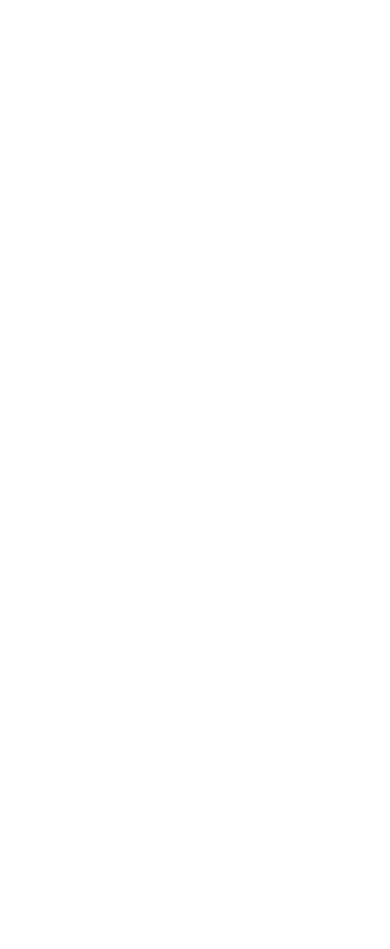
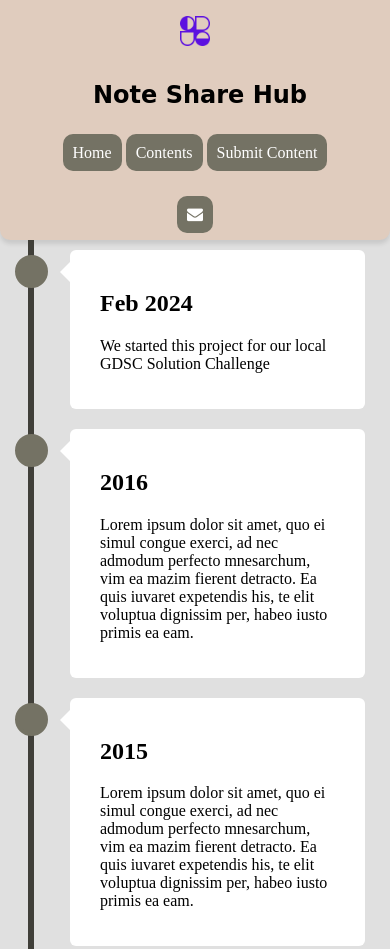
Before and after one commit to furkanunsalan/note-share-hub, a website: page roadmap.html in a window 390 px wide. Shown: the top 949 px of the page. Before the commit the page ends 844 px from the top, so only its background shows below. Drawn offline with nearby package versions, Linux system fonts and the light colour scheme.

Commit message:
Animations + Roadmap Page
Animate.css library added
Animated current pages
Roadmap page structure is done
Added .gitignore

```diff
--- a/css_files/roadmap.css
+++ b/css_files/roadmap.css
@@ -0,0 +1,247 @@
+* {
+    box-sizing: border-box;
+  }
+
+body {
+  background-color: #e0e0e0;
+  margin: auto;
+}
+
+/*NAVBAR START*/
+
+.navbar {
+  display: grid;
+  grid-template-columns: 25% 50% 25%;
+  text-align: center;
+  background-color: #e0ccbe;
+  border-radius: 0 0 10px 10px;
+  box-shadow: 0 4px 4px rgba(0, 0, 0, 0.1); /* Add minimal box shadow */
+}
+
+.navbar ul li {
+  text-align: center;
+  display: inline;
+  padding: 10px;
+  background-color: #747264;
+  border-radius: 10px;
+  color: #ffffff;
+}
+
+.navbar ul {
+  margin-top: auto;
+  margin-bottom: auto;
+}
+
+a {
+  text-decoration: none;
+  color: #ffffff;
+}
+
+.logo {
+  width: 40px;
+  height: 40px;
+  padding: 10px;
+  margin-top: auto;
+  margin-bottom: auto;
+  margin-right: 0;
+  margin-left: auto;
+}
+
+.project-name {
+  margin-left: 10px;
+  font-family: "Bradley Hand", cursive;
+}
+
+.left-side {
+  display: grid;
+  grid-template-columns: 50% 50%;
+}
+
+.middle {
+  margin-top: auto;
+  margin-bottom: auto;
+}
+
+.right-side {
+  margin-left: auto;
+  margin-right: 10px;
+  margin-top: auto;
+  margin-bottom: auto;
+}
+
+.navbar ul li.active {
+  background-color: #3c3633;
+}
+
+.navbar ul li:hover {
+  background-color: #695e59;
+}
+
+@media screen and (max-width: 600px) {
+  .navbar {
+    display: grid;
+    grid-template-columns: 100%;
+    text-align: center;
+    background-color: #e0ccbe;
+    border-radius: 0 0 10px 10px;
+    height: 15em;
+  }
+
+  .logo {
+    width: 50px;
+    height: 50px;
+    padding: 10px;
+    margin: auto;
+  }
+  .left-side {
+    display: grid;
+    grid-template-columns: 100%;
+  }
+
+  .middle {
+    margin-top: -2px;
+  }
+
+  .right-side {
+    margin-left: auto;
+    margin-right: auto;
+    margin-top: auto;
+    margin-bottom: auto;
+  }
+
+  .contact {
+    padding-bottom: 5px;
+  }
+
+  .navbar ul {
+    padding: 5px;
+  }
+}
+
+/*NAVBAR END*/
+
+/* The actual timeline (the vertical ruler) */
+.timeline {
+  position: relative;
+  max-width: 1200px;
+  margin: 0 auto;
+}
+
+/* The actual timeline (the vertical ruler) */
+.timeline::after {
+  content: "";
+  position: absolute;
+  width: 6px;
+  background-color: #403f39;
+  top: 0;
+  bottom: 0;
+  left: 50%;
+  margin-left: -3px;
+}
+
+/* Container around content */
+.container {
+  padding: 10px 40px;
+  position: relative;
+  background-color: inherit;
+  width: 50%;
+}
+
+/* The circles on the timeline */
+.container::after {
+  content: "";
+  position: absolute;
+  width: 25px;
+  height: 25px;
+  right: -17px;
+  background-color: #747264;
+  border: 4px solid #747264;
+  top: 15px;
+  border-radius: 50%;
+  z-index: 1;
+}
+
+/* Place the container to the left */
+.left {
+  left: 0;
+}
+
+/* Place the container to the right */
+.right {
+  left: 50%;
+}
+
+/* Add arrows to the left container (pointing right) */
+.left::before {
+  content: " ";
+  height: 0;
+  position: absolute;
+  top: 22px;
+  width: 0;
+  z-index: 1;
+  right: 30px;
+  border: medium solid white;
+  border-width: 10px 0 10px 10px;
+  border-color: transparent transparent transparent white;
+}
+
+/* Add arrows to the right container (pointing left) */
+.right::before {
+  content: " ";
+  height: 0;
+  position: absolute;
+  top: 22px;
+  width: 0;
+  z-index: 1;
+  left: 30px;
+  border: medium solid white;
+  border-width: 10px 10px 10px 0;
+  border-color: transparent white transparent transparent;
+}
+
+/* Fix the circle for containers on the right side */
+.right::after {
+  left: -16px;
+}
+
+/* The actual content */
+.content {
+  padding: 20px 30px;
+  background-color: white;
+  position: relative;
+  border-radius: 6px;
+}
+
+/* Media queries - Responsive timeline on screens less than 600px wide */
+@media screen and (max-width: 600px) {
+  /* Place the timelime to the left */
+  .timeline::after {
+    left: 31px;
+  }
+
+  /* Full-width containers */
+  .container {
+    width: 100%;
+    padding-left: 70px;
+    padding-right: 25px;
+  }
+
+  /* Make sure that all arrows are pointing leftwards */
+  .container::before {
+    left: 60px;
+    border: medium solid white;
+    border-width: 10px 10px 10px 0;
+    border-color: transparent white transparent transparent;
+  }
+
+  /* Make sure all circles are at the same spot */
+  .left::after,
+  .right::after {
+    left: 15px;
+  }
+
+  /* Make all right containers behave like the left ones */
+  .right {
+    left: 0%;
+  }
+}
--- a/css_files/thanks.css
+++ b/css_files/thanks.css
@@ -23,6 +23,7 @@ body {
 
 a{
     text-decoration: none;
+    color: #ffffff;
 }
 
 .thanks-button{
@@ -48,6 +49,12 @@ a{
     }
     .thanks-img{
         width: 60%;
+        margin-right: auto;
+    }
+    .thanks-texts{
+        margin: auto;
+        margin-top: 20px;
+        text-align: center;
     }
 
 }
--- a/index.html
+++ b/index.html
@@ -10,6 +10,7 @@
       rel="stylesheet"
       href="https://cdnjs.cloudflare.com/ajax/libs/font-awesome/4.7.0/css/font-awesome.min.css"
     />
+    <link rel="stylesheet" href="node_modules/animate.css/animate.min.css">
   </head>
   <body>
 
@@ -35,26 +36,26 @@
     </nav>
 
     <div class="main-grid">
-      <p class="grid-text left-text">
+      <p class="animate__animated animate__fadeInLeft grid-text left-text">
         By competing for book equality in education within the Solution
         Challenge, we will try to develop our project, expand the audience it
         reaches and bring it to the society.
       </p>
-      <img class="grid-img right-img" src="images/home1.png" />
+      <img class="animate__animated animate__fadeInRight grid-img right-img" src="images/home1.png" />
 
-      <img class="grid-img left-img" src="images/home2.png" />
-      <p class="grid-text right-text">
+      <img class="animate__animated animate__fadeInLeft grid-img animate__delay-1s left-img" src="images/home2.png" />
+      <p class="animate__animated animate__fadeInRight animate__delay-1s grid-text right-text">
         A world where every individual has access to the right to education is
         the basis for creating a fairer, more conscious and richer society. This
         is where "Note Share Hub" comes into play.
       </p>
 
-      <p class="grid-text left-text">
+      <p class="animate__animated animate__fadeInLeft animate__delay-2s grid-text left-text">
         We are university students who aim to improve ourselves, try to find
         solutions to the problems faced by our society, and gain experience
         using different technologies.
       </p>
-      <img class="grid-img right-img" src="images/home3.png" />
+      <img class="animate__animated animate__fadeInRight animate__delay-2s grid-img right-img" src="images/home3.png" />
     </div>
 
     <footer class="footer">
@@ -75,8 +76,8 @@
         <h3>Team Members</h3>
         <hr>
         <ul>
-          <li><a href="">MEMBER_1</a></li>
-          <li><a href="">MEMBER_2</a></li>
+          <li><a href="">Betül Karadeniz</a></li>
+          <li><a href="https://github.com/furkanunsalan">Furkan Ünsalan</a></li>
         </ul>
       </div>
 
@@ -84,8 +85,8 @@
         <h3>Contact</h3>
         <hr>
         <ul>
-          <li><a href="">CONTACT_1</a></li>
-          <li><a href="">CONTACT_2</a></li>
+          <li><a href=""></a></li>
+          <li><a href=""></a></li>
           <li></li>
         </ul>
       </div>
--- /dev/null
+++ b/package.json
@@ -0,0 +1,6 @@
+{
+  "dependencies": {
+    "animate.css": "^4.1.1",
+    "aos": "^3.0.0-beta.6"
+  }
+}
--- a/roadmap.html
+++ b/roadmap.html
@@ -0,0 +1,80 @@
+<!DOCTYPE html>
+<html>
+  <head>
+    <meta charset="UTF-8" />
+    <meta http-equiv="X-UA-Compatible" content="IE=edge" />
+    <meta name="viewport" content="width=device-width, initial-scale=1.0" />
+    <title>Content Submission</title>
+    <link rel="stylesheet" href="./css_files/roadmap.css" />
+    <link
+      rel="stylesheet"
+      href="https://cdnjs.cloudflare.com/ajax/libs/font-awesome/4.7.0/css/font-awesome.min.css"
+    />
+    <link rel="stylesheet" href="node_modules/animate.css/animate.min.css">
+
+  </head>
+  <body>
+
+    <nav class="navbar">
+      <div class="left-side">
+        <img class="logo" src="images/placeholder_logo.png" alt="" />
+        <h2 class="project-name">Note Share Hub</h2>
+      </div>
+
+      <div class="middle">
+        <ul>
+          <li><a href="index.html">Home</a></li>
+          <li><a href="contents.html">Contents</a></li>
+          <li><a href="submission.html">Submit Content</a></li>
+        </ul>
+      </div>
+
+      <ul class="right-side">
+        <li class="contact">
+          <a href="contact.html"><i class="fa fa-envelope"></i></a>
+        </li>
+      </ul>
+    </nav>
+
+
+    <div class="animate__animated animate__fadeIn timeline">
+        <div class="container left ">
+          <div class="content ">
+            <h2>Feb 2024</h2>
+            <p>We started this project for our local GDSC Solution Challenge </p>
+          </div>
+        </div>
+        <div class="container right">
+          <div class="content">
+            <h2>2016</h2>
+            <p>Lorem ipsum dolor sit amet, quo ei simul congue exerci, ad nec admodum perfecto mnesarchum, vim ea mazim fierent detracto. Ea quis iuvaret expetendis his, te elit voluptua dignissim per, habeo iusto primis ea eam.</p>
+          </div>
+        </div>
+        <div class="container left">
+          <div class="content">
+            <h2>2015</h2>
+            <p>Lorem ipsum dolor sit amet, quo ei simul congue exerci, ad nec admodum perfecto mnesarchum, vim ea mazim fierent detracto. Ea quis iuvaret expetendis his, te elit voluptua dignissim per, habeo iusto primis ea eam.</p>
+          </div>
+        </div>
+        <div class="container right">
+          <div class="content">
+            <h2>2012</h2>
+            <p>Lorem ipsum dolor sit amet, quo ei simul congue exerci, ad nec admodum perfecto mnesarchum, vim ea mazim fierent detracto. Ea quis iuvaret expetendis his, te elit voluptua dignissim per, habeo iusto primis ea eam.</p>
+          </div>
+        </div>
+        <div class="container left">
+          <div class="content">
+            <h2>2011</h2>
+            <p>Lorem ipsum dolor sit amet, quo ei simul congue exerci, ad nec admodum perfecto mnesarchum, vim ea mazim fierent detracto. Ea quis iuvaret expetendis his, te elit voluptua dignissim per, habeo iusto primis ea eam.</p>
+          </div>
+        </div>
+        <div class="container right">
+          <div class="content">
+            <h2>2007</h2>
+            <p>Lorem ipsum dolor sit amet, quo ei simul congue exerci, ad nec admodum perfecto mnesarchum, vim ea mazim fierent detracto. Ea quis iuvaret expetendis his, te elit voluptua dignissim per, habeo iusto primis ea eam.</p>
+          </div>
+        </div>
+      </div>
+
+  </body>
+</html>
```
Also changed, not shown: submission.html (+4 -2 lines), thanks.html (+4 -7 lines), 3 other files.
